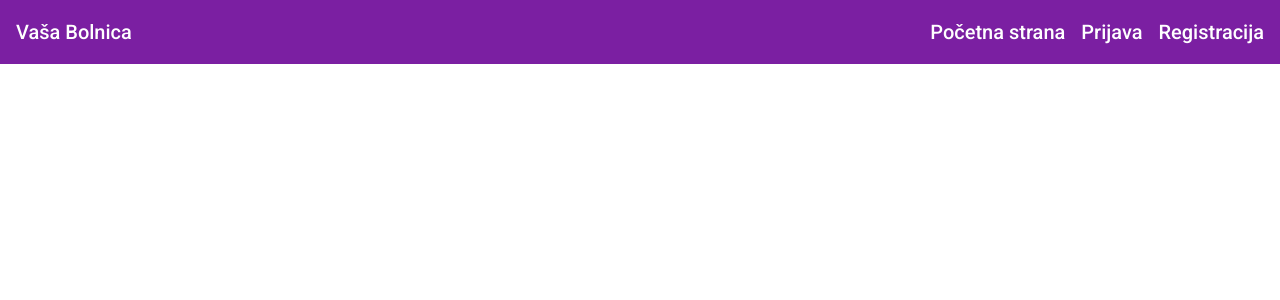
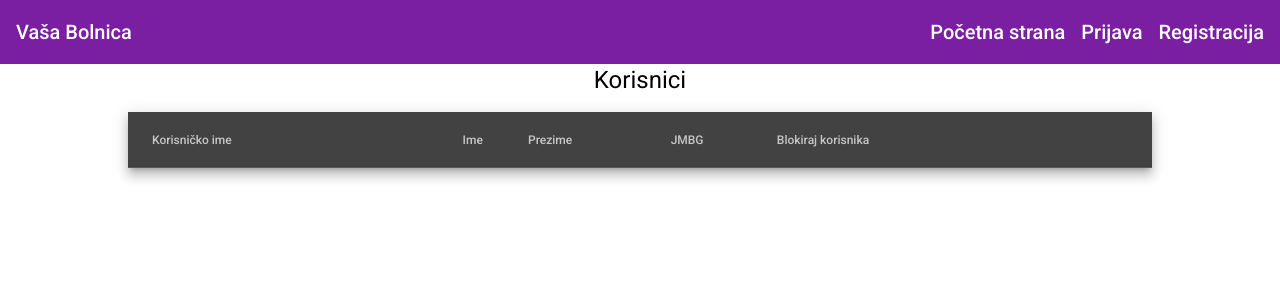
Before and after one commit to lazar-stojcevic/HospitalApplication-Frontend, an Angular app in the folder HospitalApplicationFront/: page /patients in a window 1280 px wide. Before the commit this address led to /. Shown: the top 300 px of the page. Built offline with nearby package versions, Linux system fonts and the light colour scheme; no server answers.

Commit message:
Init all patients page

```diff
--- a/HospitalApplicationFront/src/app/app-routing.module.ts
+++ b/HospitalApplicationFront/src/app/app-routing.module.ts
@@ -9,6 +9,7 @@ import { PatientAccountComponent } from './financial/patient-account/patient-acc
 import { HomeComponent } from './home/home.component';
 import { LoginComponent } from './login/login/login.component';
 import { RegistrationComponent } from './login/registration/registration.component';
+import { AllPatientsComponent } from './patients/all-patients/all-patients.component';
 import { AccountantProfileComponent } from './profiles/accountant-profile/accountant-profile.component';
 import { DoctorProfileComponent } from './profiles/doctor-profile/doctor-profile.component';
 import { PatientProfileComponent } from './profiles/patient-profile/patient-profile.component';
@@ -26,6 +27,7 @@ const routes: Routes = [
   { path: 'patient/account/:id', component: PatientAccountComponent },
   { path: 'accounts', component: AllAccountsComponent },
   { path: 'doctors', component: AllDoctorsComponent },
+  { path: 'patients', component: AllPatientsComponent },
 ];
 
 @NgModule({
--- a/HospitalApplicationFront/src/app/app.module.ts
+++ b/HospitalApplicationFront/src/app/app.module.ts
@@ -14,6 +14,7 @@ import { AppointmentsModule } from './appointments/appointments.module';
 import { ProfilesModule } from './profiles/profiles.module';
 import { FinancialModule } from './financial/financial.module';
 import { DoctorsModule } from './doctors/doctors.module';
+import { PatientsModule } from './patients/patients.module';
 
 @NgModule({
   declarations: [
@@ -31,7 +32,8 @@ import { DoctorsModule } from './doctors/doctors.module';
     AppointmentsModule,
     ProfilesModule,
     FinancialModule,
-    DoctorsModule
+    DoctorsModule,
+    PatientsModule
   ],
   providers: [
     {provide: HTTP_INTERCEPTORS, useClass: CustomInterceptor, multi:true}
--- a/HospitalApplicationFront/src/app/header/header/header.component.html
+++ b/HospitalApplicationFront/src/app/header/header/header.component.html
@@ -2,8 +2,9 @@
     <div> Vaša Bolnica </div>
     <div>
         <span [routerLink]="['']">Početna strana</span>
-        <span *ngIf="role === 'PATIENT' || role === 'ADMIN'" [routerLink]="['/appointments']">Pregledi</span>
-        <span *ngIf="role === 'DOCTOR' || role === 'ADMIN'" [routerLink]="['/doctor-appointments']">Pregledi</span>
+        <span *ngIf="role === 'PATIENT'" [routerLink]="['/appointments']">Pregledi</span>
+        <span *ngIf="role === 'DOCTOR'" [routerLink]="['/doctor-appointments']">Pregledi</span>
+        <span *ngIf="role === 'ADMIN'" [routerLink]="['/patients']">Korisnici</span>
         <span *ngIf="role !== ''" [routerLink]="['/doctors']">Lekari</span>
         <span *ngIf="role === ''" [routerLink]="['/login']">Prijava</span>
         <span *ngIf="role === ''" [routerLink]="['/registration']">Registracija</span>
--- /dev/null
+++ b/HospitalApplicationFront/src/app/patients/all-patients/all-patients.component.css
@@ -0,0 +1,10 @@
+table {
+    width: 80%;
+}
+
+.container{
+    display: flex;
+    flex-direction: column;
+    align-items: center;
+    justify-content: center;
+}
--- /dev/null
+++ b/HospitalApplicationFront/src/app/patients/all-patients/all-patients.component.html
@@ -0,0 +1,37 @@
+<div class="container">
+    <h1> Korisnici </h1>
+    <table mat-table [dataSource]="patients" class="mat-elevation-z8">
+        <ng-container matColumnDef="username">
+            <th mat-header-cell *matHeaderCellDef> Korisničko ime </th>
+            <td mat-cell *matCellDef="let element"> {{element.username}} </td>
+        </ng-container>
+
+        <ng-container matColumnDef="firstName">
+            <th mat-header-cell *matHeaderCellDef> Ime </th>
+            <td mat-cell *matCellDef="let element"> {{element.firstName}} </td>
+        </ng-container>
+
+        <ng-container matColumnDef="surname">
+            <th mat-header-cell *matHeaderCellDef> Prezime </th>
+            <td mat-cell *matCellDef="let element"> {{element.surname}} </td>
+        </ng-container>
+
+        <ng-container matColumnDef="personalNumber">
+            <th mat-header-cell *matHeaderCellDef> JMBG </th>
+            <td mat-cell *matCellDef="let element"> {{element.personalNumber}} </td>
+        </ng-container>
+
+        <ng-container matColumnDef="blockUser">
+            <th mat-header-cell *matHeaderCellDef> Blokiraj korisnika </th>
+            <td mat-cell *matCellDef="let element">
+                <button mat-button>
+                    <!-- Dodaj akciju za blok-->
+                    Blokiraj
+                </button>
+            </td>
+        </ng-container>
+
+        <tr mat-header-row *matHeaderRowDef="displayedColumns"></tr>
+        <tr mat-row *matRowDef="let row; columns: displayedColumns;"></tr>
+    </table>
+</div>
--- /dev/null
+++ b/HospitalApplicationFront/src/app/patients/all-patients/all-patients.component.ts
@@ -0,0 +1,28 @@
+import { Component, OnInit } from '@angular/core';
+import { PatientService } from 'src/app/services/patient.service';
+
+@Component({
+  selector: 'app-all-patients',
+  templateUrl: './all-patients.component.html',
+  styleUrls: ['./all-patients.component.css']
+})
+export class AllPatientsComponent implements OnInit {
+  patients : any;
+
+  displayedColumns: string[] = ['username', 'firstName', 'surname', 'personalNumber', 'blockUser'];
+
+  constructor(private patientService: PatientService) { }
+
+  ngOnInit(): void {
+    this.getAllPatients();
+  }
+
+  private getAllPatients(){
+    this.patientService.getAllPatient().subscribe(res => {
+      let temp: any;
+      temp = res;
+      this.patients = temp.patients;
+    })
+  }
+
+}
--- a/HospitalApplicationFront/src/app/services/patient.service.ts
+++ b/HospitalApplicationFront/src/app/services/patient.service.ts
@@ -12,6 +12,10 @@ export class PatientService {
 
   getOnePatient(id: string) {
     return this.http.get(environment.serverUrl + 'patients/' + id);
+  }
+
+  getAllPatient() {
+    return this.http.get(environment.serverUrl + 'patients');
   }
 
   updatePatientData(
```
Also changed, not shown: HospitalApplicationFront/src/app/patients/patients.module.ts (added, +17 -0 lines).
